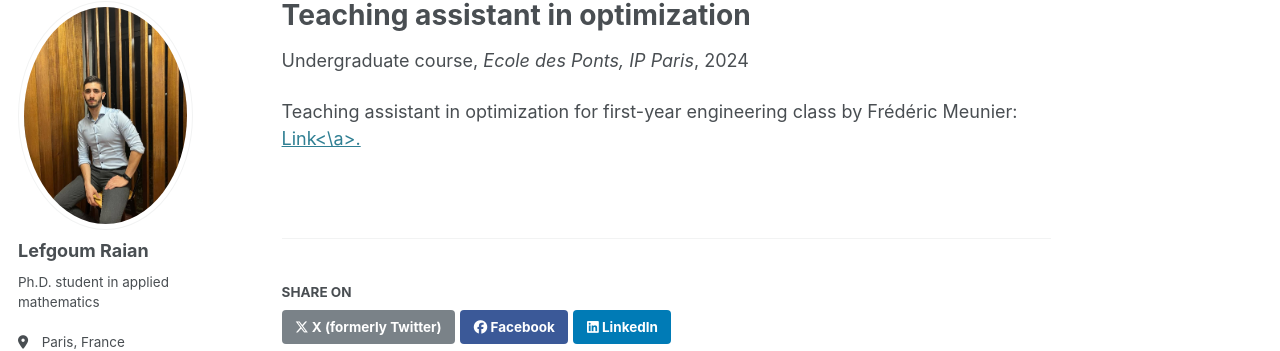
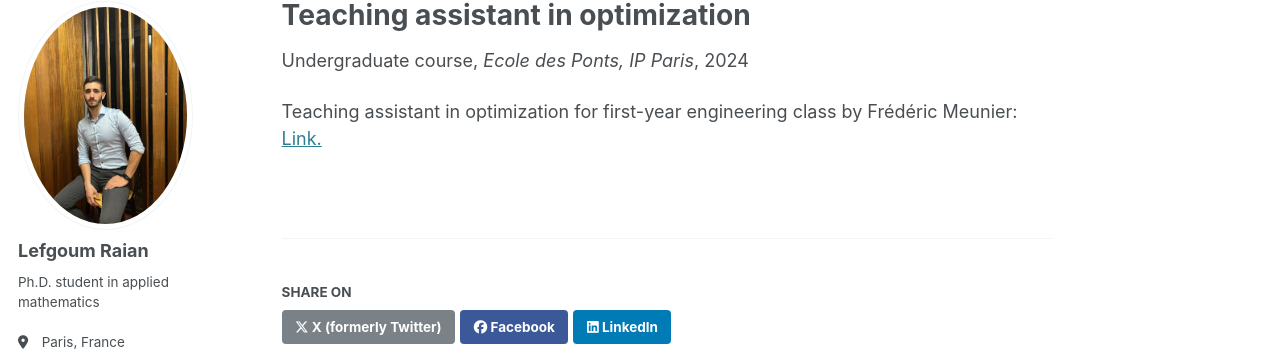
Before and after one commit to raian0406/raian0406.github.io, a Jekyll site: the page built from _teaching/2015-spring-teaching-2.md, in a window 1280 px wide and 944 px high. Shown: the part 105-456 px from the top of the window. Built offline with Jekyll 4.4.1, drawn with Linux system fonts in a browser that asks for light colours; some web fonts are replaced.

```diff
--- a/_teaching/2015-spring-teaching-2.md
+++ b/_teaching/2015-spring-teaching-2.md
@@ -8,4 +8,4 @@ date: 2024-09-01
 location: "Champs-sur-Marne, France"
 ---
 
-Teaching assistant in optimization for first-year engineering class by Frédéric Meunier: <a href="https://gede.enpc.fr/programme/Fiche.aspx?param=M:1OPTI">Link<\a>.
+Teaching assistant in optimization for first-year engineering class by Frédéric Meunier: <a href="https://gede.enpc.fr/programme/Fiche.aspx?param=M:1OPTI">Link.
```
